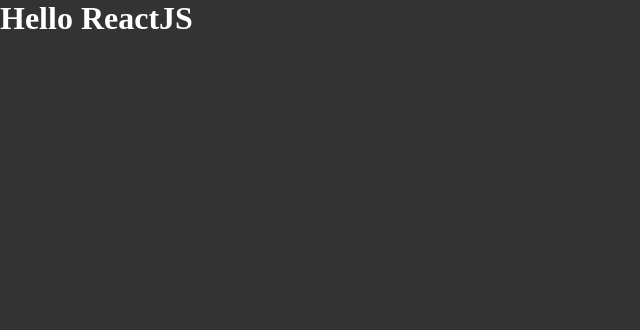
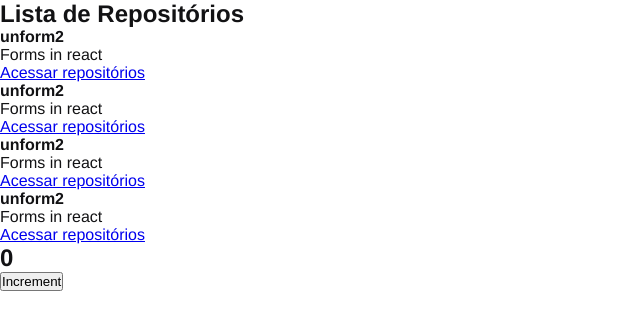
Before and after one commit to Barba2k2/01-github-explorer, a React app: page / in a window 1280 px wide. Shown: the top 330 px of the page, without its empty margins (0-640 px from the left). Built offline with nearby package versions, Linux system fonts and the light colour scheme.

Commit message:
started project

```diff
--- a/src/App.jsx
+++ b/src/App.jsx
@@ -1,6 +1,13 @@
 import React from "react";
 import "./styles/global.scss";
+import { RepositoryList } from "./components/RepositoryList";
+import { Counter } from "./components/Counter";
 
 export function App() {
-  return <h1>Hello ReactJS</h1>;
+  return (
+    <>
+      <RepositoryList />
+      <Counter />
+    </>
+  );
 }
--- /dev/null
+++ b/src/components/Counter.jsx
@@ -0,0 +1,18 @@
+import React, { useState } from "react";
+
+export function Counter() {
+  const [counter, setCounter] = useState(0);
+
+  function increment() {
+    setCounter(counter + 1);
+  }
+
+  return (
+    <div>
+      <h2>{counter}</h2>
+      <button type="button" onClick={increment}>
+        Increment
+      </button>
+    </div>
+  );
+}
--- /dev/null
+++ b/src/components/RepositoryItem.jsx
@@ -0,0 +1,12 @@
+import React from "react";
+
+export function RepositoryItem(props) {
+  return (
+    <li>
+      <strong>{props.repository?.name ?? 'Default'}</strong>
+      <p>{props.repository?.description}</p>
+
+      <a href={props.repository?.link}>Acessar repositórios</a>
+    </li>
+  );
+}
--- /dev/null
+++ b/src/components/RepositoryList.jsx
@@ -0,0 +1,23 @@
+import React from "react";
+import { RepositoryItem } from "./RepositoryItem";
+
+const repository = {
+  name: "unform2",
+  description: "Forms in react",
+  link: "https://github.com/unform/unform",
+};
+
+export function RepositoryList() {
+  return (
+    <section className="repository-list">
+      <h1>Lista de Repositórios</h1>
+
+      <ul>
+        <RepositoryItem repository={repository} />
+        <RepositoryItem repository={repository} />
+        <RepositoryItem repository={repository} />
+        <RepositoryItem repository={repository} />
+      </ul>
+    </section>
+  );
+}
--- a/src/styles/global.scss
+++ b/src/styles/global.scss
@@ -5,7 +5,6 @@
 }
 
 body {
-  font: Arial, Helvetica, sans-serif;
-  background: #333;
-  color: #FFF;
+  font: 16px "Helvetica Neue", Arial, sans-serif;
+  color: #121214;
 }
```
